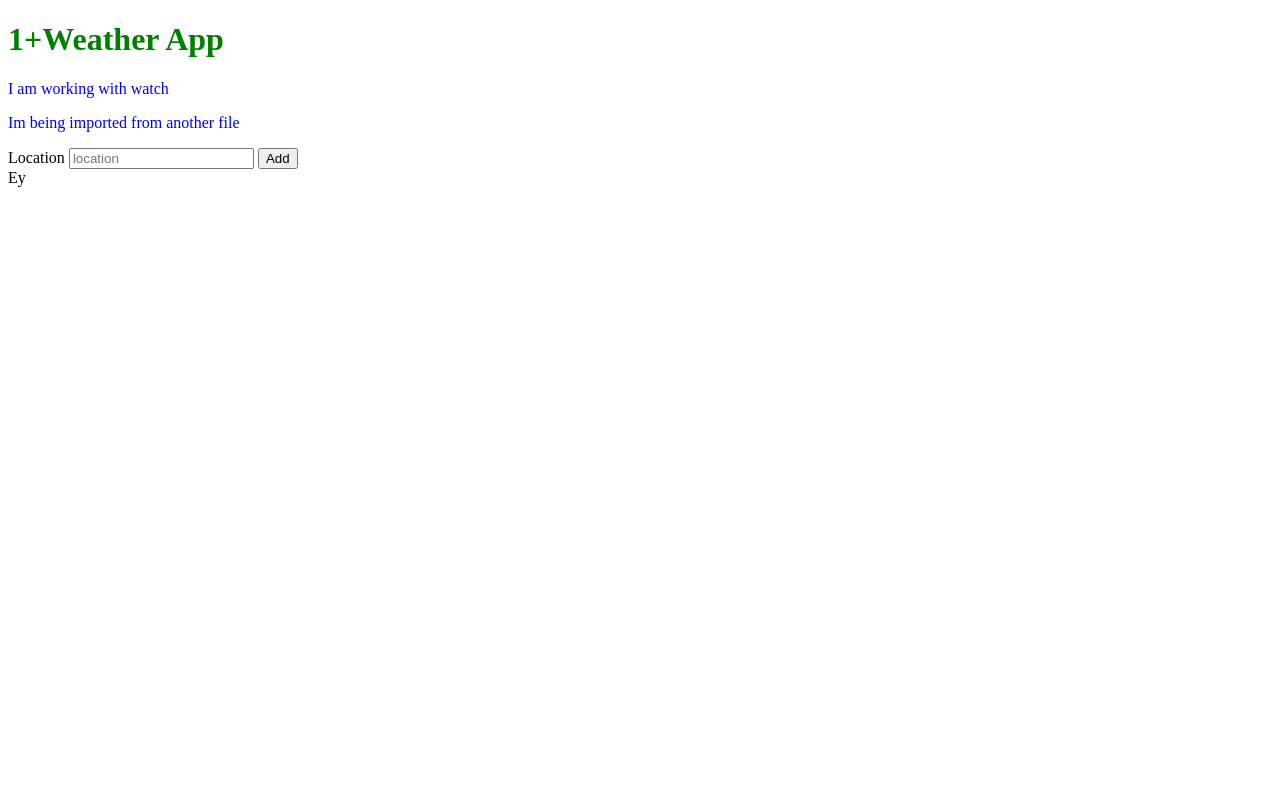
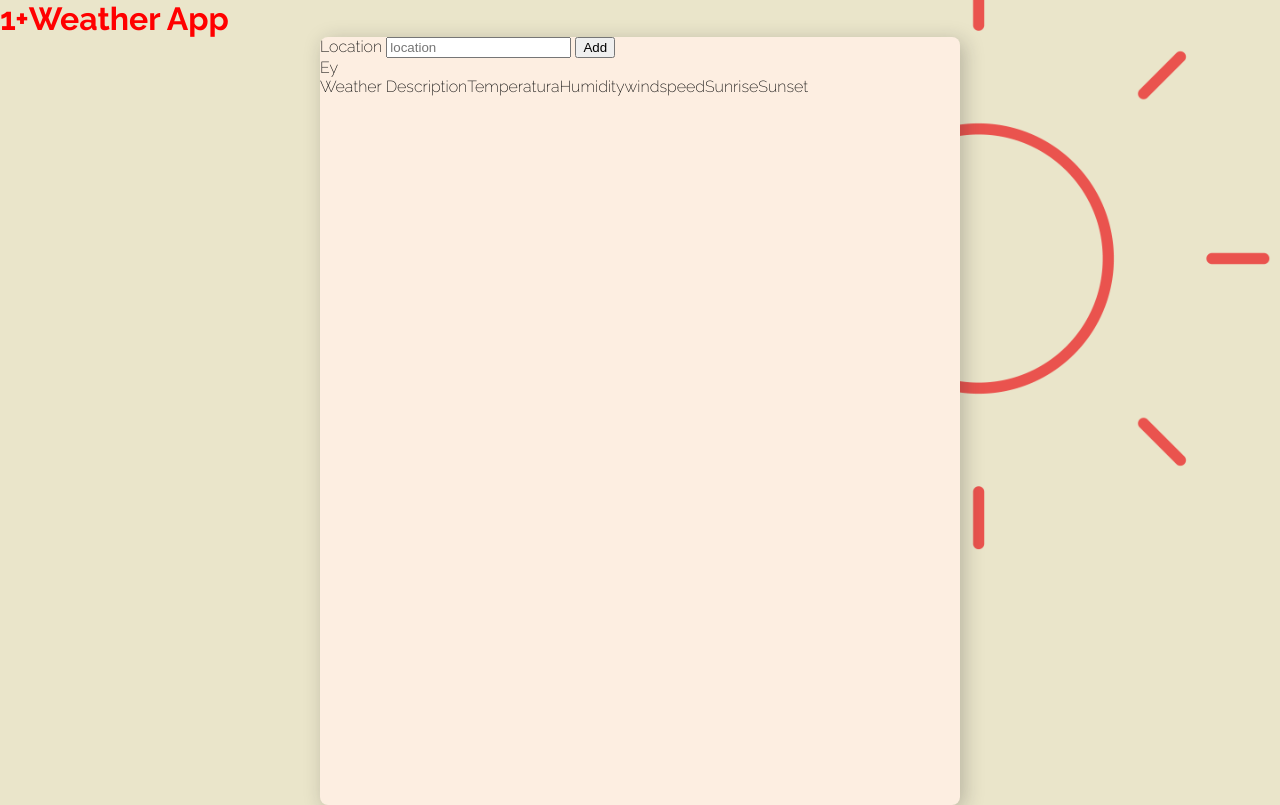
Before and after one commit to mvquinta/weatherapp, a website built with webpack: page dist/index.html in a window 1280 px wide. Built offline with nearby package versions, Linux system fonts and the light colour scheme.

Commit message:
stating to build UI

```diff
--- a/src/css/style.css
+++ b/src/css/style.css
@@ -1,7 +1,67 @@
-h1 {
-  color: green;
+:root {
+  --box-shadow-color: rgba(27, 28, 30, 0.25);
+  --weather-black: #1b1c1e;
+  --weather-gray: #d5d9d4;
+  --weather-dark-red: #9b5859;
+  --weather-red: #ea534e;
+  --weather-dark-blue: #233947;
+  --weather-blue: #8eafc5;
+  --weather-light-yellow: #eae5ca;
+  --weather-beige: #fdeee1;
 }
 
-p {
-  color: blue;
+@font-face {
+  font-family: 'Raleway';
+  src: url('../assets/Raleway-VariableFont_wght.ttf');
+  color: var(--weather-black);
 }
+
+* {
+  box-sizing: border-box;
+}
+
+html,
+body {
+  height: 100vh;
+  margin: 0;
+  padding: 0;
+  font-family: 'Raleway';
+}
+
+h1 {
+  margin: 0;
+  color: red;
+}
+
+.div-background {
+  background-image: url('../assets/bg_sunny.png');
+  width: auto;
+  min-height: 100vh;
+  background-position: center;
+  background-repeat: no-repeat;
+  background-size: cover;
+  position: relative;
+}
+
+.div-weather-details {
+  display: flex;
+}
+
+.div-weather-info {
+  margin: auto;
+  width: 50%;
+  height: 768px;
+  background: var(--weather-beige);
+  font-weight: 200;
+  border-radius: 8px;
+  box-shadow: 4px 4px 20px var(--box-shadow-color);
+}
+
+/*.weather-description {
+  height: 100px;
+  border: 1px solid red;
+  background-image: url('../assets/sun.svg');
+  background-position: center;
+  background-repeat: no-repeat;
+  src: url('../assets/sun.svg');
+}*/
--- a/src/index.js
+++ b/src/index.js
@@ -1,12 +1,6 @@
 import './css/style.css'
-import somecode from './somecode'
-
-const testDiv = document.querySelector('.to-test')
-const pTest = document.createElement('p')
-pTest.innerText = 'I am working with watch'
-testDiv.appendChild(pTest)
-testDiv.appendChild(somecode())
-
+//if I want to import an image by js, that I will! I need to import them first
+//see this guide https://webpack.js.org/guides/asset-management/#loading-images
 
 let weatherData
 
@@ -21,7 +15,7 @@ btnLocation.addEventListener('click', async function(event) {
         weatherLocation.value = ''
         //console.log('City name', typeof weatherData.name)
         tempDiv.innerHTML = weatherData.name
-        getWeatherInfo()
+        setWeatherInfo()
     } catch (err) {
         console.log('Error catch in btnLocation eventListener:', err)
     }
@@ -51,12 +45,39 @@ async function fetchWeatherApi(location) {
     }
 }
 
-function getWeatherInfo() {
-    console.log('main temp:', weatherData.main.temp)
+function setWeatherInfo() {
+    console.log('main temperatue:', weatherData.main.temp)
     console.log('main feels-like:', weatherData.main.feels_like)
     console.log('main temp-min:', weatherData.main.temp_min)
     console.log('main temp-max:', weatherData.main.temp_max)
-    console.log('main pressure:', weatherData.main.pressure)
+    //console.log('main pressure:', weatherData.main.pressure)
     console.log('main humidity:', weatherData.main.humidity)
+    console.log('weather main: ', weatherData.weather[0].main)
+    console.log('weather description: ', weatherData.weather[0].description)
+    //console.log('wind main:', weatherData.wind)
+    console.log('wind speed:', weatherData.wind.speed)
+    console.log('wind deg:', weatherData.wind.deg)
+    //console.log('clouds:', weatherData.clouds)
+    console.log('cloudiness:', weatherData.clouds.all,'%')
+    console.log('country', weatherData.sys.country)
+    //console.log('timezone', weatherData.timezone)
+    console.log('city name', weatherData.name)
+    console.log('Coord longitude', weatherData.coord.lon)
+    console.log('Coord latitude', weatherData.coord.lat)
+
+    //console.log('sunrise', weatherData.sys.sunrise)
+    //console.log('sunset', weatherData.sys.sunset)
+    const sunrise = new Date(weatherData.sys.sunrise * 1000)
+    const sunriseHours = sunrise.getHours()
+    const sunriseMinutes = sunrise.getMinutes()
+    const sunriseSeconds = sunrise.getSeconds()
+    console.log(`Sunrise is at-> ${sunriseHours}:${sunriseMinutes}:${sunriseSeconds} `)
+
+    const sunset = new Date(weatherData.sys.sunset * 1000)
+    const sunsetHours = sunset.getHours()
+    const sunsetMinutes = sunset.getMinutes()
+    const sunsetSeconds = sunset.getSeconds()
+    console.log(`Sunset is at-> ${sunsetHours}:${sunsetMinutes}:${sunsetSeconds} `)
+
 }
 //fetchWeatherApi('Madrid')
--- a/webpack.config.js
+++ b/webpack.config.js
@@ -12,6 +12,14 @@ module.exports = {
                 test: /\.css$/i,
                 use: ['style-loader', 'css-loader'],
             },
+            {
+                test: /\.(png|svg|jpg|gif)$/i,
+                type: 'asset/resource',
+            },
+            {
+                test: /\.(woff|woff2|eot|ttf|otf)$/i,
+                type: 'asset/resource',
+            },
         ],
     },
 };
```
Also changed, not shown: dist/2821c7810303a3011c74.png (added), dist/3419eab639e8c5b0ea68.svg (added), dist/942638e66612b31fad1b.ttf (added), dist/bundle.js, dist/index.html, src/assets/Raleway-Italic-VariableFont_wght.ttf (added), src/assets/Raleway-VariableFont_wght.ttf (added), src/assets/bg_sunny.png (added), src/assets/sun.svg (added), 1 other file.
